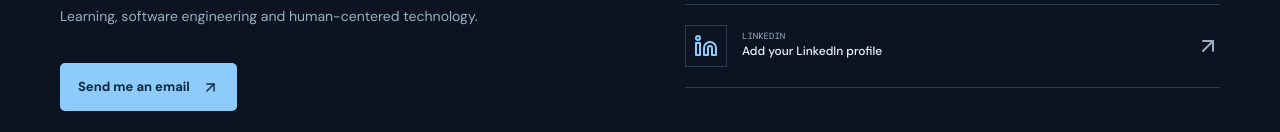
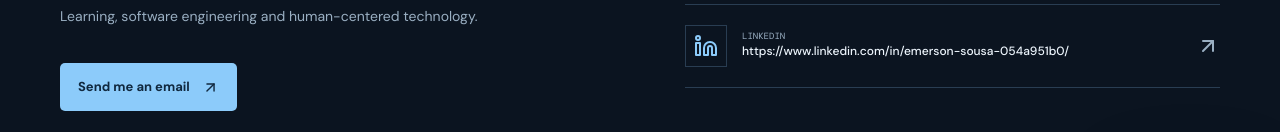
Before and after one commit to emersonianb/Portfolio, a Next.js app: page /contact in a window 1280 px wide. Shown: the part 570-702 px from the top of the page. Built offline with nearby package versions, Linux system fonts and the light colour scheme.

Commit message:
Add linkedin link

```diff
--- a/app/contact/page.tsx
+++ b/app/contact/page.tsx
@@ -8,7 +8,7 @@ export default function ContactPage() {
     <div className="contact-layout"><div><span className="eyebrow">GET IN TOUCH</span><h2>Good ideas start with a <em>conversation.</em></h2><p>I'm open to connecting with people working on Artificial Intelligence, Machine Learning, software engineering and human-centered technology.</p><a className="button-primary" href={`mailto:${profile.email}`}>Send me an email <ArrowUpRight size={17}/></a></div><div className="contact-links">
       <a href={`mailto:${profile.email}`}><span><Mail/></span><div><small>EMAIL</small><b>{profile.email}</b></div><ArrowUpRight/></a>
       <a href={profile.github} target="_blank" rel="noreferrer"><span><Github/></span><div><small>GITHUB</small><b>github.com/emersonianb</b></div><ArrowUpRight/></a>
-      <a href={profile.linkedin} target="_blank" rel="noreferrer"><span><Linkedin/></span><div><small>LINKEDIN</small><b>Add your LinkedIn profile</b></div><ArrowUpRight/></a>
+      <a href={profile.linkedin} target="_blank" rel="noreferrer"><span><Linkedin/></span><div><small>LINKEDIN</small><b>https://www.linkedin.com/in/emerson-sousa-054a951b0/</b></div><ArrowUpRight/></a>
     </div></div>
     <p className="small-note">Before publishing, replace the placeholder email and LinkedIn URL in <code>lib/portfolio.ts</code>.</p>
   </div>;
```
